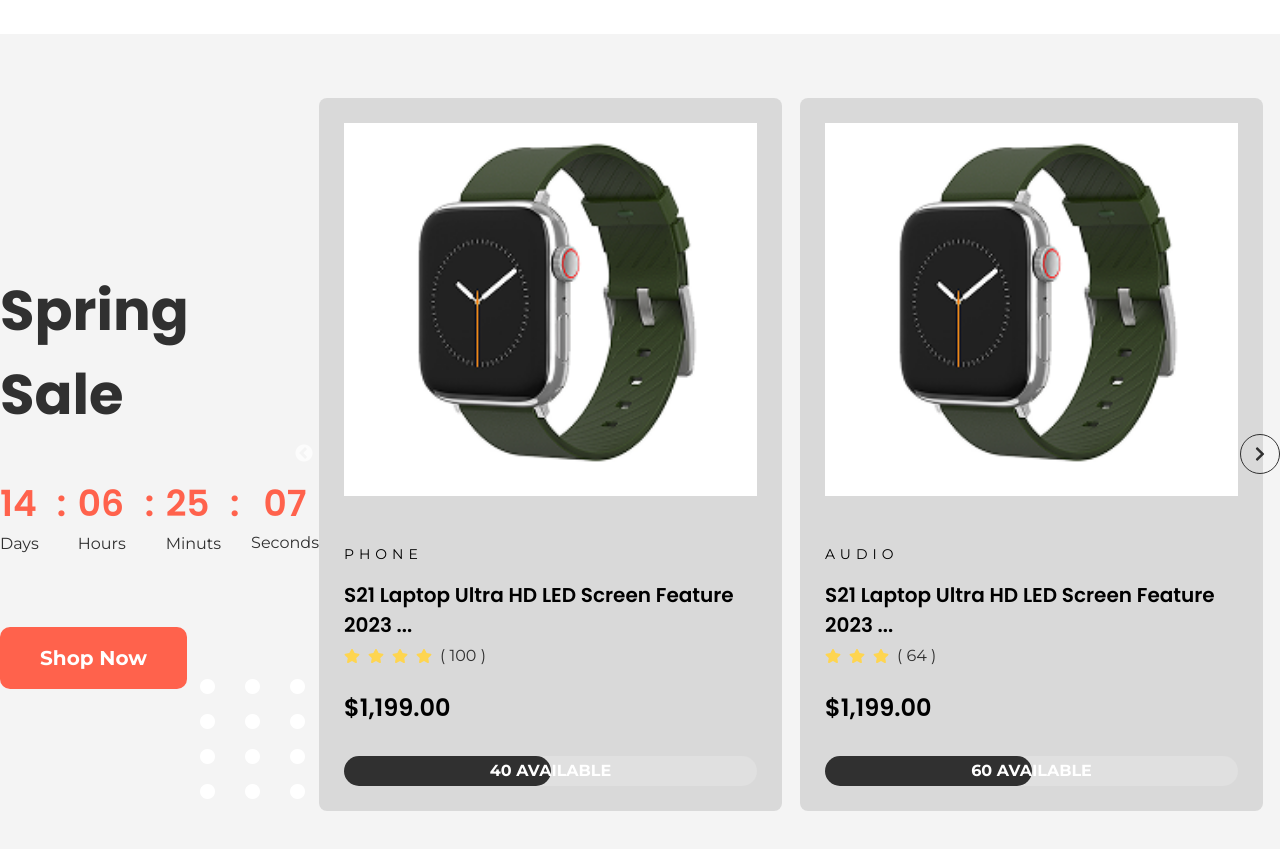
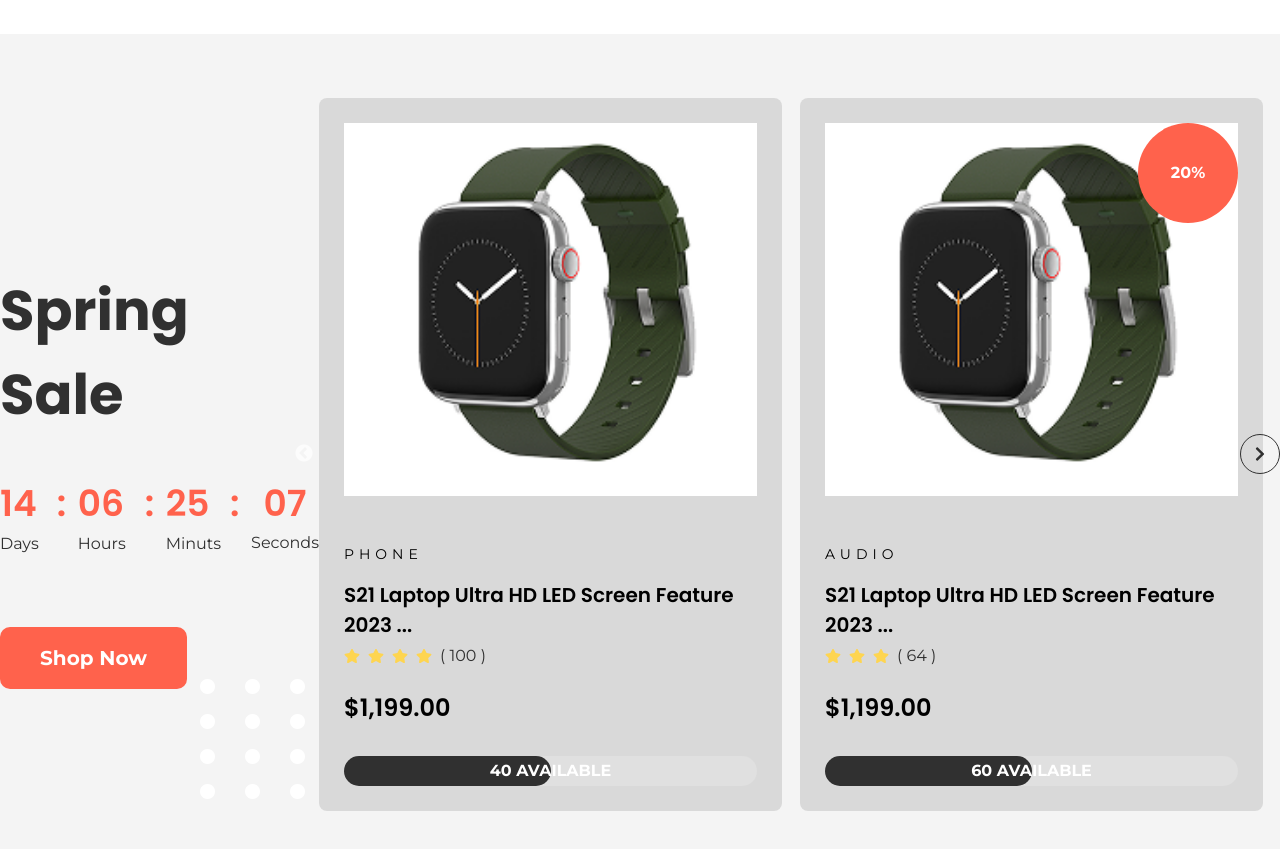
Before and after one commit to nazmulalamdev/eshop, a React (Vite) app: page / in a window 1280 px wide. Shown: the part 2980-3829 px from the top of the page. Built offline with nearby package versions, Linux system fonts and the light colour scheme; no server answers.

Commit message:
Timer edit

```diff
--- a/src/components/SpringSale.jsx
+++ b/src/components/SpringSale.jsx
@@ -128,9 +128,11 @@ const SpringSale = () => {
                     totalRating="80"
                     price="1,199.00"
                     border={true}
-                    bg="#D9D9D9"
+                    bg="bg-[#D9D9D9]"
                     stock={true}
                     stockAmount="50"
+                    hover="hover:bg-white"
+                    shape="round"
                   />
                 </div>
                 <div className="max-w-[463px]">
@@ -142,23 +144,26 @@ const SpringSale = () => {
                     totalRating="100"
                     price="1,199.00"
                     border={true}
-                    bg="#D9D9D9"
+                    bg="bg-[#D9D9D9]"
                     stock={true}
                     stockAmount="40"
+                    hover="hover:bg-white"
                   />
                 </div>
                 <div className="max-w-[463px]">
                   <ProductLayout
-                    percentTag={false}
+                    percentTag="20%"
                     category="audio"
                     title="S21 Laptop Ultra HD LED Screen Feature 2023 ..."
                     rating="3"
                     totalRating="64"
                     price="1,199.00"
                     border={true}
-                    bg="#D9D9D9"
+                    bg="bg-[#D9D9D9]"
                     stock={true}
                     stockAmount="60"
+                    hover="hover:bg-white"
+                    shape="round"
                   />
                 </div>
                 <div className="max-w-[463px]">
@@ -170,9 +175,10 @@ const SpringSale = () => {
                     totalRating="130"
                     price="1,199.00"
                     border={true}
-                    bg="#D9D9D9"
+                    bg="bg-[#D9D9D9]"
                     stock={true}
                     stockAmount="10"
+                    hover="hover:bg-white"
                   />
                 </div>
                 <div className="max-w-[463px]">
@@ -184,9 +190,10 @@ const SpringSale = () => {
                     totalRating="20"
                     price="1,199.00"
                     border={true}
-                    bg="#D9D9D9"
+                    bg="bg-[#D9D9D9]"
                     stock={true}
                     stockAmount="20"
+                    hover="hover:bg-white"
                   />
                 </div>
                 {/* </div> */}
--- a/src/components/commonLayout/ProductLayout.jsx
+++ b/src/components/commonLayout/ProductLayout.jsx
@@ -16,6 +16,7 @@ const ProductLayout = ({
   stock,
   stockAmount,
   hover,
+  shape = "square",
 }) => {
   const [ratingValue, setReatingValue] = useState(
     new Array(+rating).fill(rating)
@@ -25,8 +26,8 @@ const ProductLayout = ({
   return (
     <>
       <div
-        style={{ background: bg }}
-        className="border border-transparent hover:border-[#C3C3C3] duration-300 p-6 group rounded-lg"
+        // style={{ background: bg }}
+        className={`border border-transparent hover:border-[#C3C3C3] duration-300 p-6 group rounded-lg ${bg} ${hover}`}
       >
         <div className="relative">
           <img
@@ -35,7 +36,13 @@ const ProductLayout = ({
             alt="productimg"
           />
           {percentTag && (
-            <div className="absolute top-[-8px] right-[-9px] py-[7px] px-[20px] bg-[#FF624C] rounded-[5px] font-['Montserrat'] font-bold text-base text-[#FFFFFF]">
+            <div
+              className={`absolute bg-[#FF624C] ${
+                shape === "square"
+                  ? "rounded-[5px] top-[-8px] right-[-9px] py-[7px] px-[20px]"
+                  : "rounded-full w-[100px] h-[100px] top-0 right-0 flex items-center justify-center"
+              } font-['Montserrat'] font-bold text-base text-[#FFFFFF]`}
+            >
               {percentTag}
             </div>
           )}
```
